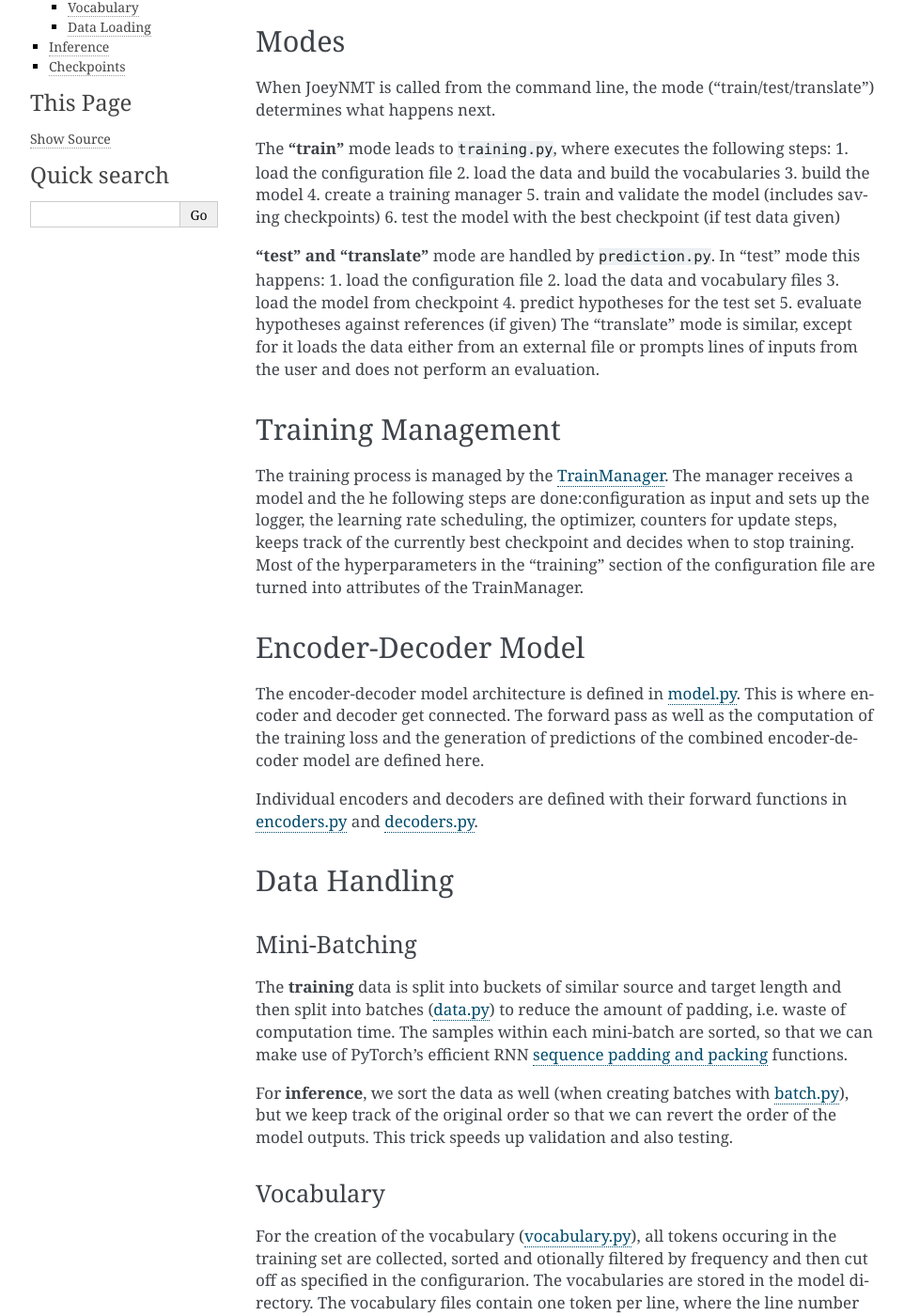
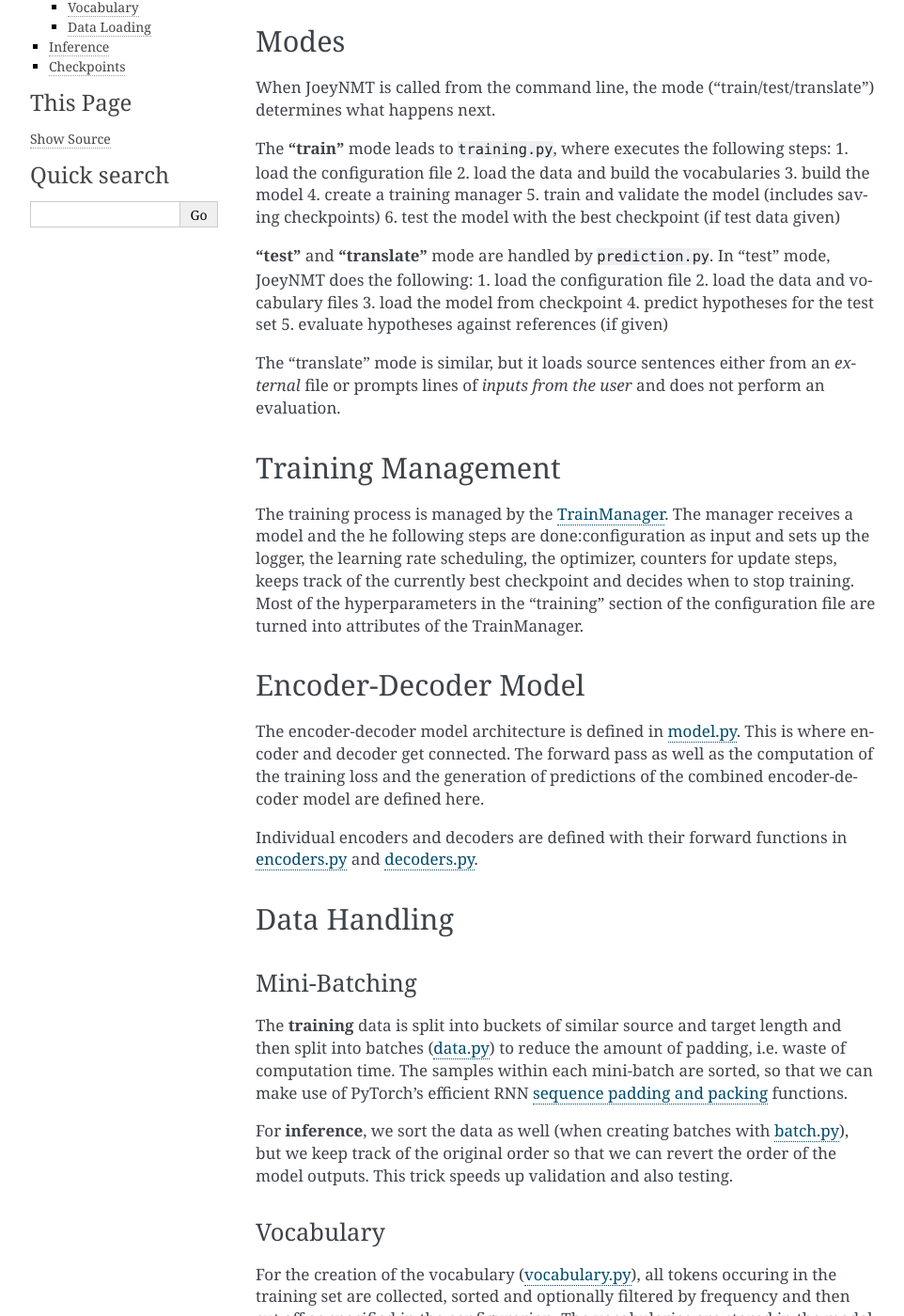
Before and after one commit to joeynmt/joeynmt, a Sphinx documentation site: the page built from docs/source/overview.rst, in a window 1280 px wide and 1400 px high, scrolled down 223 px. Shown: the whole window at 94% size, without its empty margins (148-1110 px from the left). Built offline with Sphinx 7.4.7, drawn with Linux system fonts in a browser that asks for light colours; some of the changed text lies outside the part shown.

Commit message:
Update overview.rst

```diff
--- a/docs/source/overview.rst
+++ b/docs/source/overview.rst
@@ -22,13 +22,15 @@
 5. train and validate the model (includes saving checkpoints)
 6. test the model with the best checkpoint (if test data given)
 
-**"test" and "translate"** mode are handled by ``prediction.py``. In "test" mode this happens:
+**"test"** and **"translate"** mode are handled by ``prediction.py``.
+In "test" mode, JoeyNMT does the following:
 1. load the configuration file
 2. load the data and vocabulary files
 3. load the model from checkpoint
 4. predict hypotheses for the test set
 5. evaluate hypotheses against references (if given)
-The "translate" mode is similar, except for it loads the data either from an external file or prompts lines of inputs from the user and does not perform an evaluation.
+
+The "translate" mode is similar, but it loads source sentences either from an *external* file or prompts lines of *inputs from the user* and does not perform an evaluation.
 
 Training Management
 ===================
@@ -59,7 +61,7 @@
 
 Vocabulary
 ----------
-For the creation of the vocabulary (`vocabulary.py <https://github.com/joeynmt/joeynmt/blob/master/joeynmt/vocabulary.py>`_), all tokens occuring in the training set are collected, sorted and otionally filtered by frequency and then cut off as specified in the configurarion.
+For the creation of the vocabulary (`vocabulary.py <https://github.com/joeynmt/joeynmt/blob/master/joeynmt/vocabulary.py>`_), all tokens occuring in the training set are collected, sorted and optionally filtered by frequency and then cut off as specified in the configurarion.
 The vocabularies are stored in the model directory. The vocabulary files contain one token per line, where the line number corresponds to the index of the token in the vocabulary.
 
 Data Loading
```
